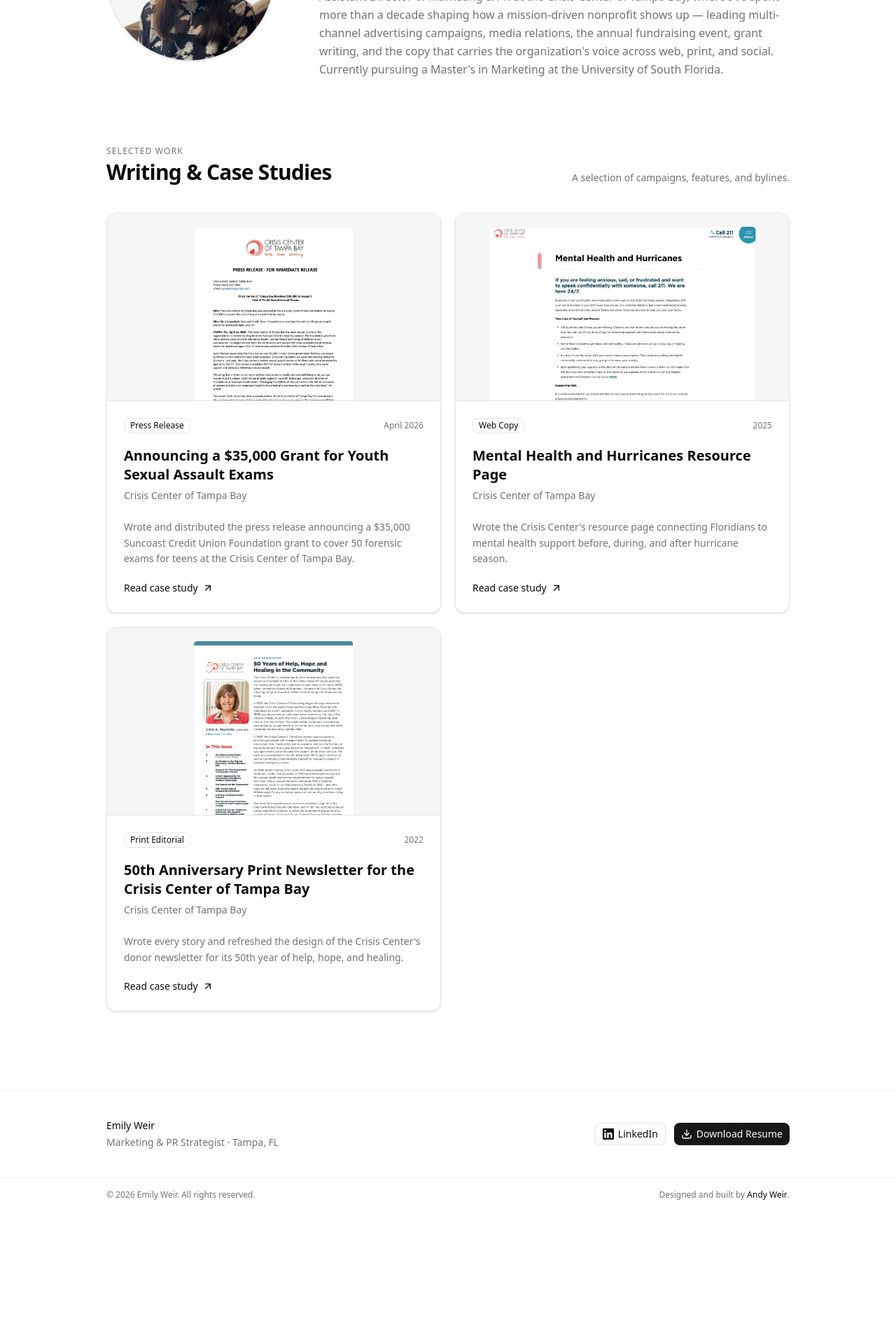
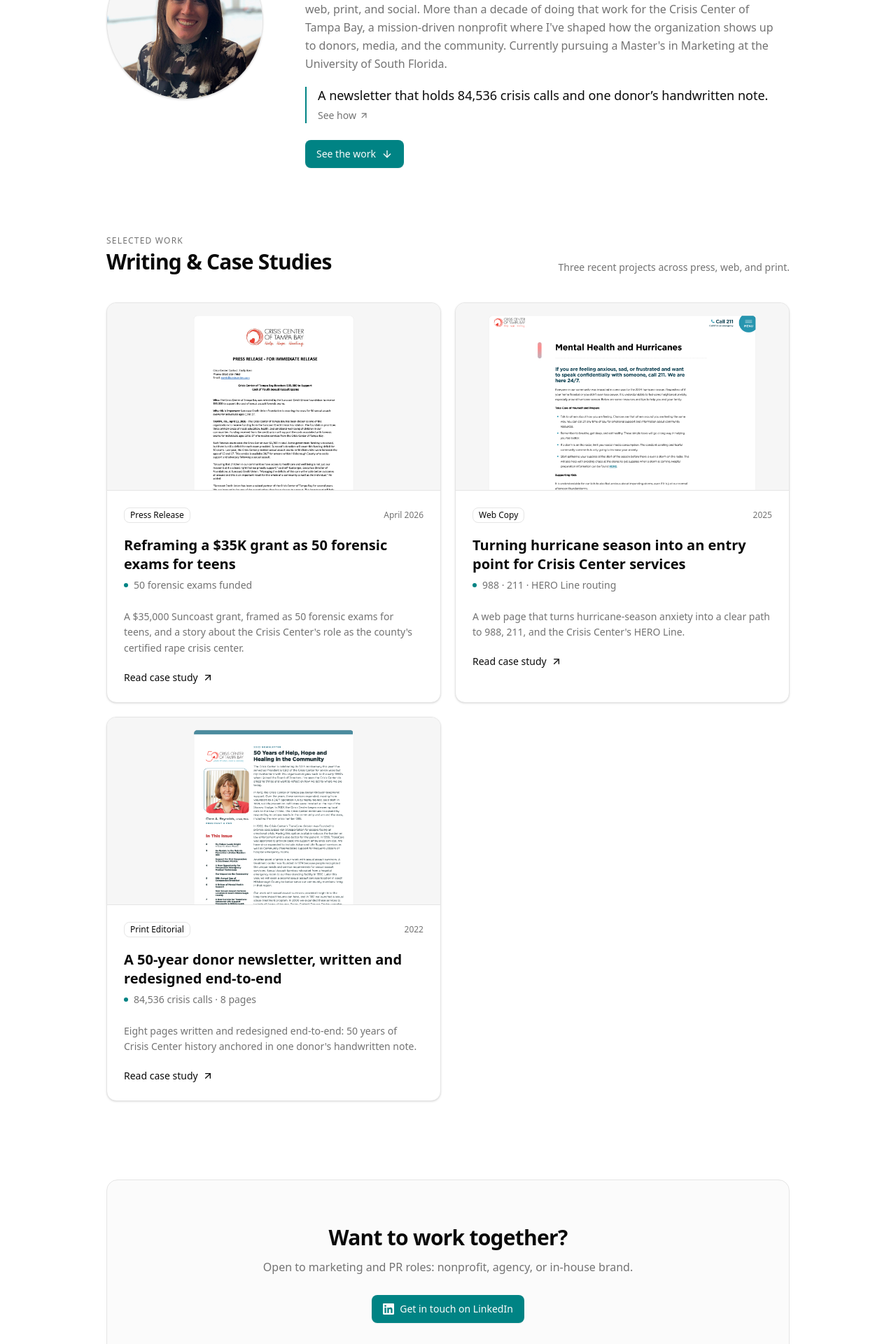
Before and after one commit to weirhere/emily, a Next.js app: page / in a window 1280 px wide. Shown: the part 340-2260 px from the top of the page at 70% size. Before the commit the page ends 2071 px from the top, so only its background shows below. Built offline with nearby package versions, Linux system fonts and the light colour scheme.

Commit message:
design crit
ran a couple design crits

```diff
--- a/package.json
+++ b/package.json
@@ -13,6 +13,7 @@
     "class-variance-authority": "^0.7.1",
     "clsx": "^2.1.1",
     "lucide-react": "^1.8.0",
+    "motion": "^12.38.0",
     "next": "16.2.3",
     "react": "19.2.4",
     "react-dom": "19.2.4",
--- a/src/app/globals.css
+++ b/src/app/globals.css
@@ -11,8 +11,8 @@
   --card-foreground: oklch(0.145 0 0);
   --popover: oklch(1 0 0);
   --popover-foreground: oklch(0.145 0 0);
-  --primary: oklch(0.205 0 0);
-  --primary-foreground: oklch(0.985 0 0);
+  --primary: oklch(0.55 0.1 195);
+  --primary-foreground: oklch(0.99 0 0);
   --secondary: oklch(0.97 0 0);
   --secondary-foreground: oklch(0.205 0 0);
   --muted: oklch(0.97 0 0);
@@ -45,8 +45,8 @@
   --card-foreground: oklch(0.985 0 0);
   --popover: oklch(0.205 0 0);
   --popover-foreground: oklch(0.985 0 0);
-  --primary: oklch(0.922 0 0);
-  --primary-foreground: oklch(0.205 0 0);
+  --primary: oklch(0.7 0.12 195);
+  --primary-foreground: oklch(0.15 0 0);
   --secondary: oklch(0.269 0 0);
   --secondary-foreground: oklch(0.985 0 0);
   --muted: oklch(0.269 0 0);
--- a/src/app/layout.tsx
+++ b/src/app/layout.tsx
@@ -5,8 +5,8 @@ import { site } from "@/lib/site";
 
 export const metadata: Metadata = {
   title: {
-    default: `${site.name} — ${site.headline}`,
-    template: `%s — ${site.name}`,
+    default: `${site.name} | ${site.headline}`,
+    template: `%s | ${site.name}`,
   },
   description: site.intro,
 };
--- a/src/app/page.tsx
+++ b/src/app/page.tsx
@@ -1,6 +1,6 @@
 import Image from "next/image";
 import Link from "next/link";
-import { ArrowUpRight } from "lucide-react";
+import { ArrowDown, ArrowUpRight } from "lucide-react";
 
 import {
   Card,
@@ -10,10 +10,31 @@ import {
   CardTitle,
 } from "@/components/ui/card";
 import { Badge } from "@/components/ui/badge";
+import { Button } from "@/components/ui/button";
 import { SiteHeader } from "@/components/site-header";
 import { SiteFooter } from "@/components/site-footer";
+import { LinkedInIcon } from "@/components/icons";
+import { FadeUp, ScrollFadeUp } from "@/components/motion-primitives";
 import { caseStudies } from "@/lib/case-studies";
 import { site } from "@/lib/site";
+
+/* ─────────────────────────────────────────────────────────
+ * HOME PAGE STORYBOARD
+ *
+ *    0ms   headshot fades in
+ *   80ms   Tampa badge
+ *  160ms   name
+ *  240ms   headline
+ *  320ms   intro paragraph
+ *  400ms   pull quote (linked proof)
+ *  480ms   "See the work" CTA
+ *   ————————————————————————————————
+ *  on-scroll   each case card reveals, staggered 120ms
+ * ─────────────────────────────────────────────────────────
+ */
+
+const HERO_STEP = 0.08;
+const GRID_STEP = 0.12;
 
 export default function HomePage() {
   return (
@@ -25,33 +46,73 @@ export default function HomePage() {
           id="about"
           className="mx-auto w-full max-w-5xl px-6 py-16 sm:py-24"
         >
-          <div className="grid items-center gap-10 md:grid-cols-[240px_1fr] md:gap-16">
-            <div className="mx-auto md:mx-0">
-              <div className="relative h-48 w-48 overflow-hidden rounded-full border border-border bg-muted shadow-sm sm:h-56 sm:w-56 md:h-60 md:w-60">
+          <div className="grid items-center gap-10 md:grid-cols-[220px_1fr] md:gap-16">
+            <FadeUp className="mx-auto md:mx-0" delay={0}>
+              <div className="relative h-44 w-44 overflow-hidden rounded-full border border-border bg-muted shadow-sm sm:h-52 sm:w-52 md:h-56 md:w-56">
                 <Image
                   src={site.headshotUrl}
                   alt={`Headshot of ${site.name}`}
                   fill
                   priority
-                  sizes="(min-width: 768px) 240px, 192px"
+                  sizes="(min-width: 768px) 224px, 176px"
                   className="object-cover"
                 />
               </div>
-            </div>
+            </FadeUp>
 
             <div className="space-y-5 text-center md:text-left">
+              <FadeUp delay={HERO_STEP * 1}>
                 <Badge variant="secondary" className="mx-auto md:mx-0">
                   {site.location}
                 </Badge>
-              <h1 className="text-4xl font-semibold tracking-tight text-foreground sm:text-5xl">
+              </FadeUp>
+
+              <FadeUp delay={HERO_STEP * 2}>
+                <h1 className="text-3xl font-semibold tracking-tight text-foreground sm:text-4xl">
                   {site.name}
                 </h1>
-              <p className="text-lg font-medium text-muted-foreground sm:text-xl">
+              </FadeUp>
+
+              <FadeUp delay={HERO_STEP * 3}>
+                <p className="text-base font-medium text-muted-foreground sm:text-lg">
                   {site.headline}
                 </p>
-              <p className="mx-auto max-w-2xl text-base leading-relaxed text-muted-foreground md:mx-0">
+              </FadeUp>
+
+              <FadeUp delay={HERO_STEP * 4}>
+                <p className="mx-auto max-w-2xl text-left text-base leading-relaxed text-muted-foreground md:mx-0">
                   {site.intro}
                 </p>
+              </FadeUp>
+
+              <FadeUp delay={HERO_STEP * 5}>
+                <Link
+                  href="/work/crisis-center-50th-anniversary-newsletter"
+                  className="group block max-w-2xl border-l-2 border-primary pl-4 text-left"
+                >
+                  <p className="text-base leading-snug text-foreground sm:text-lg">
+                    A newsletter that holds 84,536 crisis calls and one donor&rsquo;s handwritten note.
+                  </p>
+                  <p className="mt-1.5 inline-flex items-center gap-1 text-sm text-muted-foreground transition-colors group-hover:text-primary">
+                    See how
+                    <ArrowUpRight
+                      aria-hidden="true"
+                      className="size-3.5 transition-transform duration-200 group-hover:translate-x-0.5 group-hover:-translate-y-0.5"
+                    />
+                  </p>
+                </Link>
+              </FadeUp>
+
+              <FadeUp delay={HERO_STEP * 6} className="pt-1">
+                <div className="flex justify-center md:justify-start">
+                  <Button asChild size="lg">
+                    <Link href="#portfolio">
+                      See the work
+                      <ArrowDown aria-hidden="true" />
+                    </Link>
+                  </Button>
+                </div>
+              </FadeUp>
             </div>
           </div>
         </section>
@@ -60,6 +121,7 @@ export default function HomePage() {
           id="portfolio"
           className="mx-auto w-full max-w-5xl px-6 pb-20 sm:pb-28"
         >
+          <ScrollFadeUp>
             <div className="mb-10 flex flex-col gap-2 sm:flex-row sm:items-end sm:justify-between">
               <div>
                 <p className="text-xs font-medium uppercase tracking-widest text-muted-foreground">
@@ -70,13 +132,19 @@ export default function HomePage() {
                 </h2>
               </div>
               <p className="max-w-md text-sm text-muted-foreground">
-              A selection of campaigns, features, and bylines.
+                Three recent projects across press, web, and print.
               </p>
             </div>
+          </ScrollFadeUp>
 
           <ul className="grid gap-5 sm:grid-cols-2">
-            {caseStudies.map((study) => (
-              <li key={study.slug}>
+            {caseStudies.map((study, index) => (
+              <ScrollFadeUp
+                key={study.slug}
+                delay={index * GRID_STEP}
+                className="h-full"
+              >
+                <li className="h-full">
                   <Link
                     href={`/work/${study.slug}`}
                     className="group block h-full rounded-xl outline-none focus-visible:ring-2 focus-visible:ring-ring focus-visible:ring-offset-2 focus-visible:ring-offset-background"
@@ -90,7 +158,7 @@ export default function HomePage() {
                           width={1600}
                           height={900}
                           sizes="(min-width: 640px) 50vw, 100vw"
-                        className="h-full w-full object-cover"
+                          className="h-full w-full object-cover transition-transform duration-300 group-hover:scale-[1.02]"
                         />
                       </div>
                       <CardHeader>
@@ -105,8 +173,12 @@ export default function HomePage() {
                         <CardTitle className="mt-3 text-xl leading-snug text-foreground">
                           {study.title}
                         </CardTitle>
-                      <CardDescription className="text-sm">
-                        {study.publication}
+                        <CardDescription className="flex items-center gap-2 text-sm text-muted-foreground">
+                          <span
+                            aria-hidden="true"
+                            className="inline-block size-1.5 shrink-0 rounded-full bg-primary"
+                          />
+                          {study.proof}
                         </CardDescription>
                       </CardHeader>
                       <CardContent>
@@ -117,15 +189,44 @@ export default function HomePage() {
                           Read case study
                           <ArrowUpRight
                             aria-hidden="true"
-                          className="size-4 transition-transform duration-200 group-hover:translate-x-0.5 group-hover:-translate-y-0.5"
+                            className="size-4 transition-all duration-200 group-hover:translate-x-0.5 group-hover:-translate-y-0.5 group-hover:text-primary"
                           />
                         </div>
                       </CardContent>
                     </Card>
                   </Link>
                 </li>
+              </ScrollFadeUp>
             ))}
           </ul>
+        </section>
+
+        <section
+          id="contact"
+          className="mx-auto w-full max-w-5xl px-6 pb-20 sm:pb-28"
+        >
+          <ScrollFadeUp>
+            <div className="rounded-2xl border border-border bg-muted/40 px-8 py-12 text-center sm:px-12 sm:py-16">
+              <h2 className="text-2xl font-semibold tracking-tight text-foreground sm:text-3xl">
+                Want to work together?
+              </h2>
+              <p className="mx-auto mt-3 max-w-xl text-base text-muted-foreground">
+                Open to marketing and PR roles: nonprofit, agency, or in-house brand.
+              </p>
+              <div className="mt-7 flex justify-center">
+                <Button asChild size="lg">
+                  <a
+                    href={site.linkedinUrl}
+                    target="_blank"
+                    rel="noopener noreferrer"
+                  >
+                    <LinkedInIcon aria-hidden="true" />
+                    Get in touch on LinkedIn
+                  </a>
+                </Button>
+              </div>
+            </div>
+          </ScrollFadeUp>
         </section>
       </main>
 
--- a/src/app/work/[slug]/page.tsx
+++ b/src/app/work/[slug]/page.tsx
@@ -151,7 +151,7 @@ export default async function CaseStudyPage({ params }: CaseStudyPageProps) {
                   >
                     <CheckCircle2
                       aria-hidden="true"
-                      className="mt-1 size-4 shrink-0 text-foreground/70"
+                      className="mt-1 size-4 shrink-0 text-primary"
                     />
                     <span>{outcome}</span>
                   </li>
--- /dev/null
+++ b/src/components/motion-primitives.tsx
@@ -0,0 +1,67 @@
+"use client";
+
+import { motion, type Variants } from "motion/react";
+import type { ReactNode } from "react";
+
+/* ─────────────────────────────────────────────────────────
+ * MOTION PRIMITIVES
+ *
+ * A small set of reusable fade-up wrappers. Every animation
+ * on the site flows through these so timing stays consistent.
+ *
+ * Curve `[0.16, 1, 0.3, 1]` is a gentle out-expo.
+ * ─────────────────────────────────────────────────────────
+ */
+
+const EASE = [0.16, 1, 0.3, 1] as const;
+
+const fadeUp: Variants = {
+  hidden: { opacity: 0, y: 12 },
+  visible: { opacity: 1, y: 0 },
+};
+
+type FadeUpProps = {
+  children: ReactNode;
+  delay?: number;
+  duration?: number;
+  className?: string;
+};
+
+export function FadeUp({
+  children,
+  delay = 0,
+  duration = 0.6,
+  className,
+}: FadeUpProps) {
+  return (
+    <motion.div
+      variants={fadeUp}
+      initial="hidden"
+      animate="visible"
+      transition={{ delay, duration, ease: EASE }}
+      className={className}
+    >
+      {children}
+    </motion.div>
+  );
+}
+
+export function ScrollFadeUp({
+  children,
+  delay = 0,
+  duration = 0.6,
+  className,
+}: FadeUpProps) {
+  return (
+    <motion.div
+      variants={fadeUp}
+      initial="hidden"
+      whileInView="visible"
+      viewport={{ once: true, margin: "-64px" }}
+      transition={{ delay, duration, ease: EASE }}
+      className={className}
+    >
+      {children}
+    </motion.div>
+  );
+}
--- a/src/lib/case-studies.ts
+++ b/src/lib/case-studies.ts
@@ -4,6 +4,7 @@ export type CaseStudy = {
   summary: string;
   category: string;
   publication: string;
+  proof: string;
   date: string;
   brief: string;
   role: string;
@@ -17,20 +18,21 @@ export type CaseStudy = {
 export const caseStudies: CaseStudy[] = [
   {
     slug: "suncoast-grant-press-release",
-    title: "Announcing a $35,000 Grant for Youth Sexual Assault Exams",
+    title: "Reframing a $35K grant as 50 forensic exams for teens",
     summary:
-      "Wrote and distributed the press release announcing a $35,000 Suncoast Credit Union Foundation grant to cover 50 forensic exams for teens at the Crisis Center of Tampa Bay.",
+      "A $35,000 Suncoast grant, framed as 50 forensic exams for teens, and a story about the Crisis Center's role as the county's certified rape crisis center.",
     category: "Press Release",
     publication: "Crisis Center of Tampa Bay",
+    proof: "50 forensic exams funded",
     date: "April 2026",
     brief:
-      "The Crisis Center of Tampa Bay received a $35,000 grant from the Suncoast Credit Union Foundation to offset the cost of forensic sexual assault exams for clients ages 13 to 17 — a service that runs more than $1,700 per exam, with a deficit remaining even after government funding. Leadership wanted to announce the gift in a way that made the real cost of this care concrete for readers, recognized a long-standing funding partner, and reinforced the Crisis Center's role as the county's certified rape crisis center.",
+      "The Crisis Center of Tampa Bay received a $35,000 grant from the Suncoast Credit Union Foundation to offset the cost of forensic sexual assault exams for clients ages 13 to 17, a service that runs more than $1,700 per exam, with a deficit remaining even after government funding. Leadership wanted to announce the gift in a way that made the real cost of this care concrete for readers, recognized a long-standing funding partner, and reinforced the Crisis Center's role as the county's certified rape crisis center.",
     role: "Communications Lead",
     goal:
       "Draft and distribute a press release that translated the grant into a tangible unit of care, honored Suncoast's continued partnership, and generated earned media coverage across the Tampa Bay market.",
     outcomes: [
-      "Framed the $35,000 grant around a concrete unit of care — 50 forensic exams for clients ages 13 to 17 — so the dollar figure landed as impact rather than abstraction.",
-      "Surfaced an under-reported data point — each exam costs over $1,700, with a deficit remaining after government funding — to give readers a clear reason the gift matters.",
+      "Framed the $35,000 grant around a concrete unit of care (50 forensic exams for clients ages 13 to 17), so the dollar figure landed as impact rather than abstraction.",
+      "Surfaced an under-reported data point (each exam costs over $1,700, with a deficit remaining after government funding) to give readers a clear reason the gift matters.",
       "Secured on-the-record quotes from both Suncoast's Executive Director of Foundations and the Crisis Center's CEO, framing the partnership from both sides.",
       "Anchored the announcement inside the Crisis Center's broader mission so a single-grant story also introduced Corbett Trauma Center, Gateway Contact Center, Success 4 Kids & Families, and TransCare to new readers.",
     ],
@@ -40,20 +42,21 @@ export const caseStudies: CaseStudy[] = [
   },
   {
     slug: "mental-health-and-hurricanes",
-    title: "Mental Health and Hurricanes Resource Page",
+    title: "Turning hurricane season into an entry point for Crisis Center services",
     summary:
-      "Wrote the Crisis Center's resource page connecting Floridians to mental health support before, during, and after hurricane season.",
+      "A web page that turns hurricane-season anxiety into a clear path to 988, 211, and the Crisis Center's HERO Line.",
     category: "Web Copy",
     publication: "Crisis Center of Tampa Bay",
+    proof: "988 · 211 · HERO Line routing",
     date: "2025",
     brief:
-      "Hurricane season is one of the highest-stress stretches of the year in Tampa Bay, and the Crisis Center wanted a dedicated page that met anxious residents where they were — from pre-storm preparation through post-storm recovery. The page needed to normalize hurricane-related stress, equip readers with practical coping guidance, and route them into the Crisis Center's existing services (988, 211, HERO Line, Corbett Trauma Center) rather than leaving them with generic advice.",
+      "Hurricane season is one of the highest-stress stretches of the year in Tampa Bay, and the Crisis Center wanted a dedicated page that met anxious residents where they were, from pre-storm preparation through post-storm recovery. The page needed to normalize hurricane-related stress, equip readers with practical coping guidance, and route them into the Crisis Center's existing services (988, 211, HERO Line, Corbett Trauma Center) rather than leaving them with generic advice.",
     role: "Copywriter",
     goal:
       "Write a standalone web page that normalized hurricane-related stress, offered phase-specific coping strategies, and turned a timely seasonal topic into a clear entry point for the Crisis Center's services.",
     outcomes: [
       "Authored a full web page mapping mental health guidance to the pre-, during-, and post-hurricane phases most Tampa Bay residents experience.",
-      "Connected content directly to existing Crisis Center channels — 988, 211, the HERO Line, and the Corbett Trauma Center — so readers left with concrete next steps, not general advice.",
+      "Connected content directly to existing Crisis Center channels (988, 211, the HERO Line, and the Corbett Trauma Center) so readers left with concrete next steps, not general advice.",
       "Extended the Crisis Center's voice into a timely, SEO-relevant page that surfaces alongside hurricane-preparation searches in the Tampa Bay market.",
       "Added to a broader body of web copy written across crisiscenter.com, continuing to shape how the organization sounds on its own site.",
     ],
@@ -63,20 +66,21 @@ export const caseStudies: CaseStudy[] = [
   },
   {
     slug: "crisis-center-50th-anniversary-newsletter",
-    title: "50th Anniversary Print Newsletter for the Crisis Center of Tampa Bay",
+    title: "A 50-year donor newsletter, written and redesigned end-to-end",
     summary:
-      "Wrote every story and refreshed the design of the Crisis Center's donor newsletter for its 50th year of help, hope, and healing.",
+      "Eight pages written and redesigned end-to-end: 50 years of Crisis Center history anchored in one donor's handwritten note.",
     category: "Print Editorial",
     publication: "Crisis Center of Tampa Bay",
+    proof: "84,536 crisis calls · 8 pages",
     date: "2022",
     brief:
-      "The Crisis Center of Tampa Bay was marking 50 years of service and needed a donor newsletter that honored that half-century legacy while keeping long-time supporters current on the breadth of today's programs — from 988 and 211 to TransCare, Sexual Assault Services, and the Corbett Trauma Center. The piece needed to balance a CEO letter, service updates, event recaps, client storytelling, impact data, and donor recognition in a single cohesive mailed issue.",
+      "The Crisis Center of Tampa Bay was marking 50 years of service and needed a donor newsletter that honored that half-century legacy while keeping long-time supporters current on the breadth of today's programs: 988 and 211, TransCare, Sexual Assault Services, and the Corbett Trauma Center. The piece needed to balance a CEO letter, service updates, event recaps, client storytelling, impact data, and donor recognition in a single cohesive mailed issue.",
     role: "Writer & Newsletter Designer",
     goal:
-      "Produce the annual donor newsletter end-to-end — writing every story and refreshing the layout — to celebrate the organization's 50-year legacy, communicate the full range of current services, and deepen donor connection to the mission.",
+      "Produce the annual donor newsletter end-to-end (writing every story and refreshing the layout) to celebrate the organization's 50-year legacy, communicate the full range of current services, and deepen donor connection to the mission.",
     outcomes: [
       "Wrote all eight pages of content, including a CEO letter on the 50-year legacy, service updates across 988, TransCare, Sexual Assault Services, and the Corbett Trauma Center, event recaps, and a donor spotlight.",
-      "Refreshed the newsletter's design system — typography, color, and information hierarchy — to feel modern while staying at home in a printed, mailed package.",
+      "Refreshed the newsletter's design system (typography, color, and information hierarchy) to feel modern while staying at home in a printed, mailed package.",
       "Translated internal program data into accessible storytelling, including an 'Our Impact on the Community' spread visualizing 84,536 crisis calls, 10,261 counseling sessions, and 31,845 TransCare transports.",
       "Anchored the issue with a client's handwritten 'My Future Looks Bright' note to ground program metrics in an individual story of healing.",
     ],
--- a/src/lib/site.ts
+++ b/src/lib/site.ts
@@ -3,9 +3,8 @@ export const site = {
   shortName: "Emily Weir",
   headline: "Marketing & PR Strategist",
   intro:
-    "Assistant Director of Marketing & PR at the Crisis Center of Tampa Bay, where I've spent more than a decade shaping how a mission-driven nonprofit shows up — leading multi-channel advertising campaigns, media relations, the annual fundraising event, grant writing, and the copy that carries the organization's voice across web, print, and social. Currently pursuing a Master's in Marketing at the University of South Florida.",
+    "I lead multi-channel campaigns, media relations, grant writing, and brand voice across web, print, and social. More than a decade of doing that work for the Crisis Center of Tampa Bay, a mission-driven nonprofit where I've shaped how the organization shows up to donors, media, and the community. Currently pursuing a Master's in Marketing at the University of South Florida.",
   location: "Tampa, FL",
-  email: "hello@emilyweir.com",
   linkedinUrl: "https://www.linkedin.com/in/emilymiseroy/",
   resumeUrl: "/emily-weir-resume.pdf",
   headshotUrl: "/headshot.jpg",
```
Also changed, not shown: 1 other file (tests, documents, lock files or other folders). Lines whose indentation alone changed are shown as unchanged.
